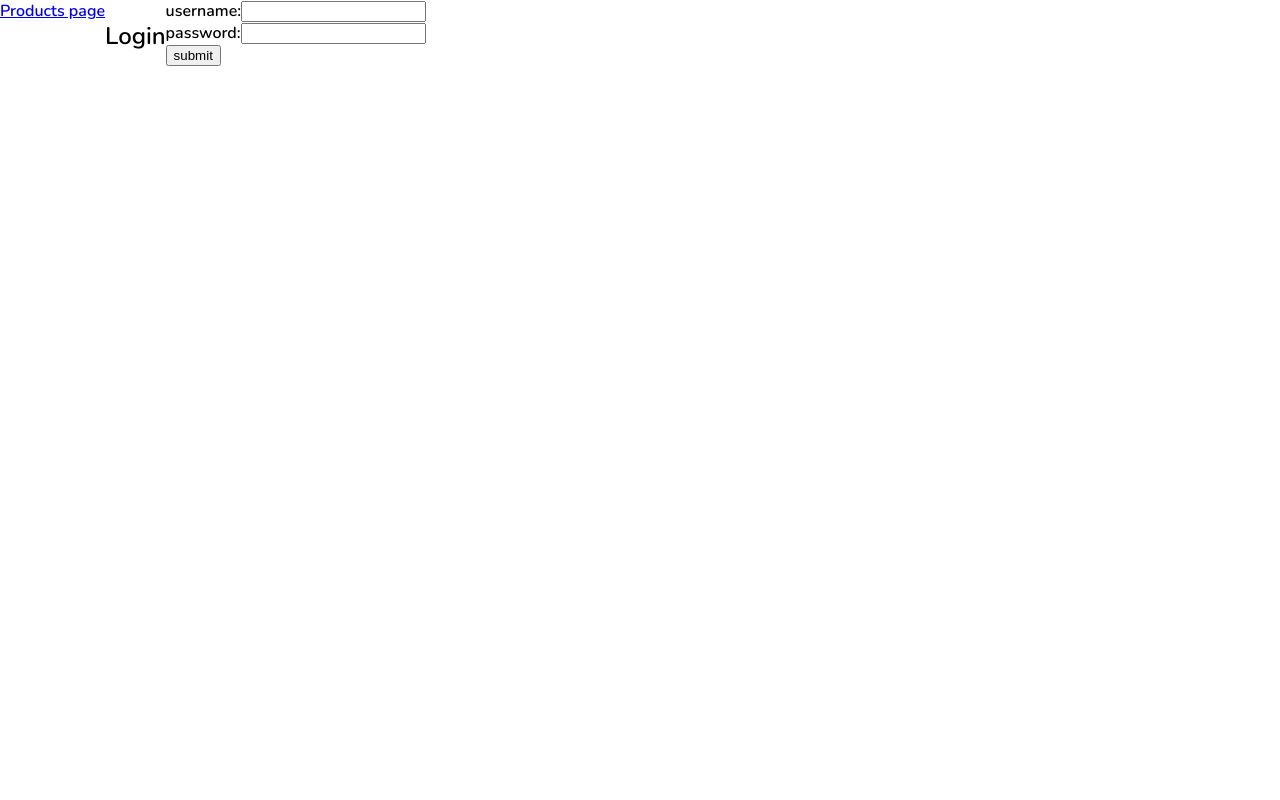
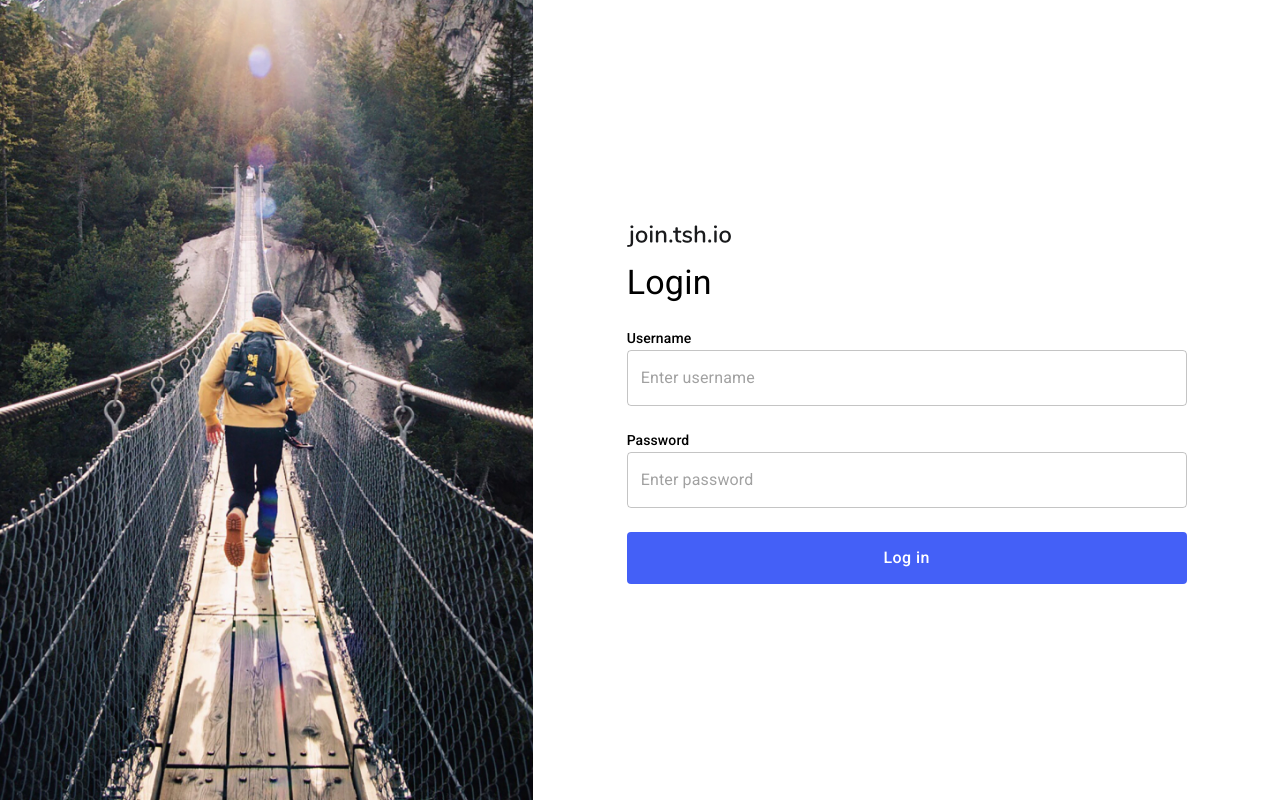
Before and after one commit to bear-in-a-box/tsh-recruitment-task, a React (Create React App) app: page /login in a window 1280 px wide. Built offline with nearby package versions, Linux system fonts and the light colour scheme.

Commit message:
Updated styles for the login screen

```diff
--- a/src/app/login/Login.tsx
+++ b/src/app/login/Login.tsx
@@ -1,13 +1,28 @@
-import React, { useCallback, useState } from 'react';
+import React, { useState } from 'react';
 import type { FormEvent } from 'react';
-import { Link, Redirect } from 'react-router-dom';
+import { Redirect } from 'react-router-dom';
+
+import {
+  Box,
+  Button,
+  Grid,
+  Hidden,
+  TextField,
+  Typography,
+} from '@material-ui/core';
 
 import { authService } from 'services';
 
 import { AppRoute } from 'routing/AppRoute.enum';
 import { useIsLoggedIn } from 'hooks/use-is-logged-in';
 
+import SideImage from 'assets/login/side.jpg';
+import { useStyles } from './styles';
+import { Logo } from 'common/logo/Logo';
+
 export const Login = () => {
+  const styleClasses = useStyles();
+
   const [username, setUsername] = useState<string>('');
   const [password, setPassword] = useState<string>('');
   const [loading, setLoading] = useState<boolean>(false);
@@ -34,35 +49,55 @@ export const Login = () => {
   }
 
   return (
-    <>
-      <Link to={AppRoute.home}>Products page</Link>
-      <h2>Login</h2>
-      <form onSubmit={onLoginRequest}>
-        <div>
-          <label>
-            username:
-            <input
+    <Grid container>
+      <Hidden smDown>
+        <Grid container item sm={5} className={styleClasses.sideImageContainer}>
+          <img src={SideImage} alt="" className={styleClasses.sideImage} />
+        </Grid>
+      </Hidden>
+      <Grid item container xs={12} sm={7} className={styleClasses.content}>
+        <Grid item xs={11} sm={9} className={styleClasses.logoWrapper}>
+          <Logo />
+        </Grid>
+        <Grid item xs={11} sm={9}>
+          <Typography variant="h4">Login</Typography>
+          <form onSubmit={onLoginRequest} noValidate>
+            <Box component="label" my={3}>
+              <Typography variant="subtitle2">Username</Typography>
+              <TextField
+                variant="outlined"
+                placeholder="Enter username"
                 name="username"
                 value={username}
                 onChange={e => setUsername(e.target.value)}
+                fullWidth
               />
-          </label>
-        </div>
-        <div>
-          <label>
-            password:
-            <input
+            </Box>
+            <Box component="label" my={3}>
+              <Typography variant="subtitle2">Password</Typography>
+              <TextField
+                variant="outlined"
+                placeholder="Enter password"
                 name="password"
-              type="password"
                 value={password}
                 onChange={e => setPassword(e.target.value)}
+                fullWidth
               />
-          </label>
-        </div>
-        <button type="submit" disabled={loading}>
-          submit
-        </button>
+            </Box>
+            <Box mt={1}>
+              <Button
+                type="submit"
+                variant="contained"
+                disabled={loading}
+                fullWidth
+                color="primary"
+              >
+                Log in
+              </Button>
+            </Box>
           </form>
-    </>
+        </Grid>
+      </Grid>
+    </Grid>
   );
 };
--- /dev/null
+++ b/src/app/login/styles.ts
@@ -0,0 +1,24 @@
+import { makeStyles } from '@material-ui/core';
+
+export const useStyles = makeStyles({
+  sideImageContainer: {
+    maxHeight: '100%',
+    justifyContent: 'stretch',
+    alignItems: 'stretch',
+  },
+  sideImage: {
+    flexGrow: 1,
+    objectFit: 'cover',
+    objectPosition: 'center',
+    maxWidth: '100%',
+    maxHeight: '100%',
+  },
+  logoWrapper: {
+    alignSelf: 'flex-start',
+  },
+  content: {
+    justifyContent: 'center',
+    alignItems: 'center',
+    alignContent: 'center',
+  },
+});
--- /dev/null
+++ b/src/common/logo/Logo.tsx
@@ -0,0 +1,10 @@
+import React from 'react';
+
+import LogoImage from 'assets/logo.svg';
+
+import { useStyles } from './styles';
+
+export const Logo: React.FC = () => {
+  const { image: imageClass } = useStyles();
+  return <img src={LogoImage} className={imageClass} />;
+};
--- /dev/null
+++ b/src/common/logo/styles.ts
@@ -0,0 +1,8 @@
+import { makeStyles } from '@material-ui/core';
+
+export const useStyles = makeStyles({
+  image: {
+    width: '104px',
+    height: '40px',
+  },
+});
--- a/src/theme/index.ts
+++ b/src/theme/index.ts
@@ -18,4 +18,24 @@ const theme = createMuiTheme({
   },
 });
 
+theme.props = {
+  MuiButton: {
+    disableElevation: true,
+  },
+};
+
+theme.overrides = {
+  MuiButton: {
+    root: {
+      textTransform: 'none',
+      padding: '12px',
+      fontSize: '16px',
+    },
+    disabled: {
+      backgroundColor: '#9194a5 !important',
+      color: '#ffffff !important',
+    },
+  },
+};
+
 export default theme;
```
Also changed, not shown: src/assets/login/side.jpg (added), src/assets/logo.svg (added). Lines whose indentation alone changed are shown as unchanged.
